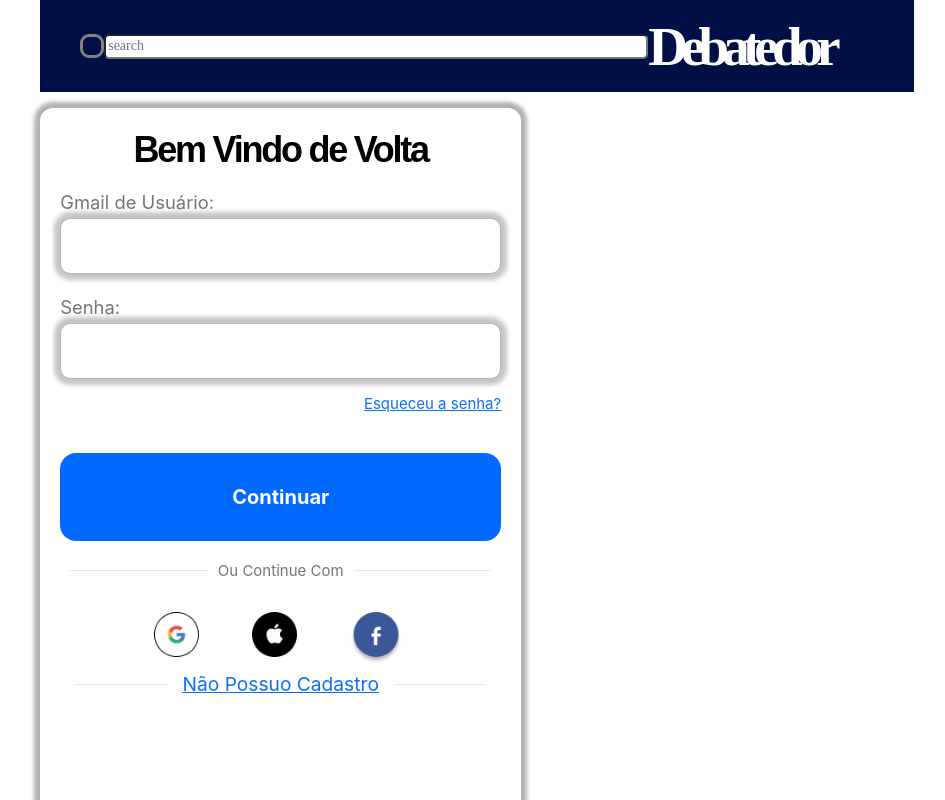
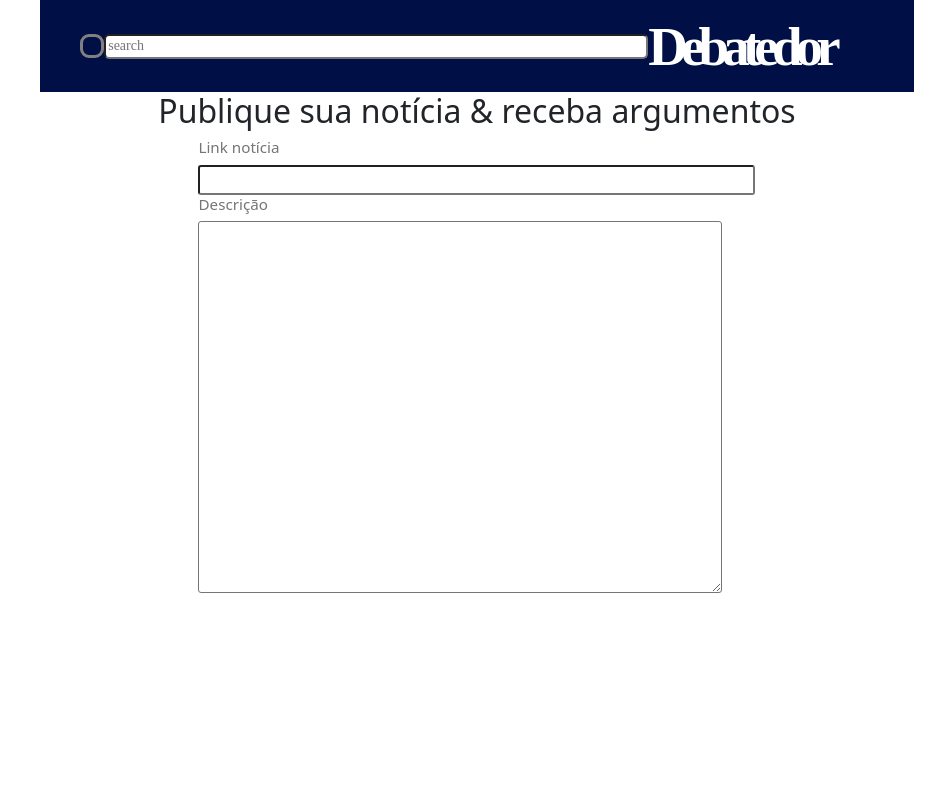
Before and after one commit to debatedor/debatedor-frontend, a React (Create React App) app: page / in a window 1280 px wide. Shown: the top 800 px of the page, without its empty margins (163-1108 px from the left). Built offline with nearby package versions, Linux system fonts and the light colour scheme.

Commit message:
correcao de bugs e merge

```diff
--- a/src/App.js
+++ b/src/App.js
@@ -8,6 +8,7 @@ import FormularioRegistro from './pages/FormularioRegistro';
 import DetailPostWrapper from './components/DetailPostWrapper';
 import CommentDetailPage from './components/Comment';
 import Usuario from "./pages/Usuario.js"
+import Feed from "./components/Feed.js";
 
 function App() {
   return (
@@ -18,7 +19,8 @@ function App() {
         </header>
         <div className="App-body">
           <Routes>
-            <Route path="/" element={<FormularioLogin />} />
+            <Route path="/" element={<Feed />} />
+            <Route path="/form" element={<FormularioLogin />} />
             <Route path="/post/:id" element={<DetailPostWrapper />} />
           </Routes>
         </div>
--- a/src/components/Post.css
+++ b/src/components/Post.css
@@ -2,8 +2,6 @@
     display: flex;
     flex-direction: column;
     align-items: center;
-
-    background-color: red;
 }
 
 #Post section {
```
